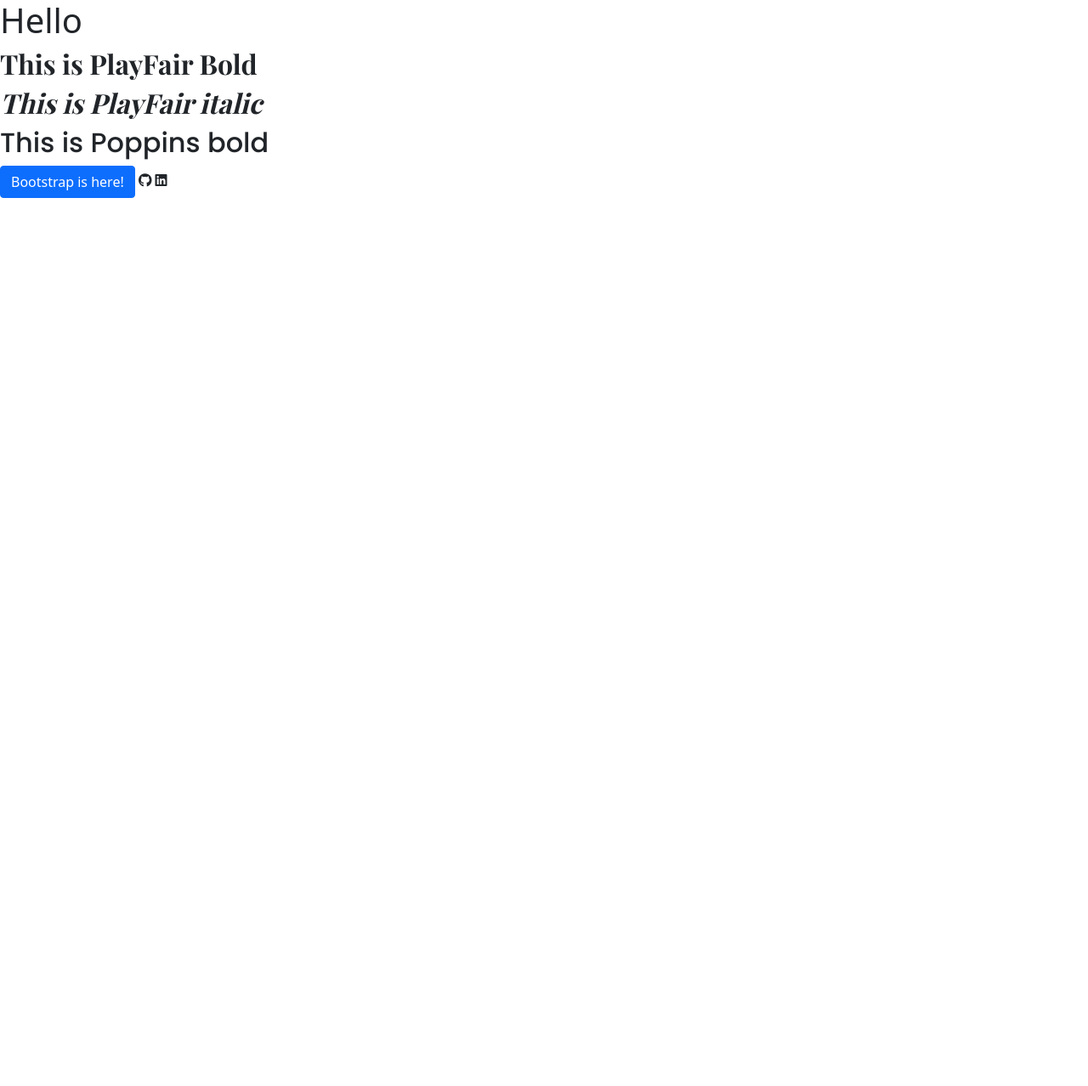
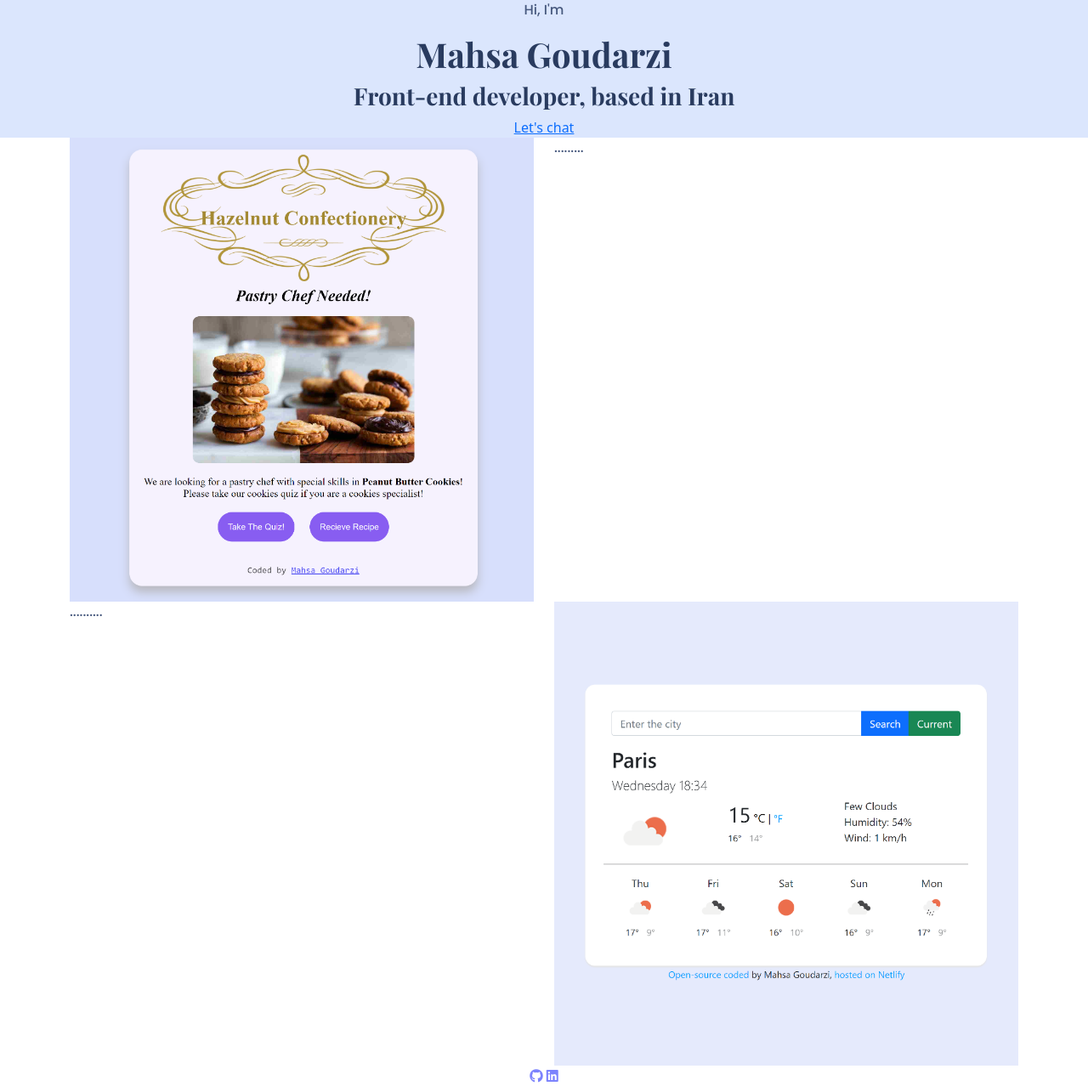
Before and after one commit to Mahsa-Goudarzi/My-Portfolio, a plain HTML site: page index.html in a window 1280 px wide. Shown: the whole page at 85% size. Before the commit the page ends 800 px from the top, so only its background shows below. Drawn offline with nearby package versions, Linux system fonts and the light colour scheme; a web font is replaced by a local one.

Commit message:
Adding the structure of homepage

```diff
--- a/index.html
+++ b/index.html
@@ -36,15 +36,51 @@
 
     <!--Link to styling CSS file-->
     <link rel="stylesheet" href="src/styles.css" />
+
     <title>Document</title>
   </head>
   <body>
-    <h1>Hello</h1>
-    <h2 class="playfair-bold">This is PlayFair Bold</h2>
-    <h2 class="playfair-italic">This is PlayFair italic</h2>
-    <h2 class="poppins-bold">This is Poppins bold</h2>
-    <button class="btn btn-primary">Bootstrap is here!</button>
-    <i class="fab fa-github"></i>
-    <i class="fab fa-linkedin"></i>
+    <div class="hero-container">
+      <p>Hi, I'm</p>
+      <h1>Mahsa Goudarzi</h1>
+      <h3>Front-end developer, based in Iran</h3>
+      <a href="/about.html#contact" class="">Let's chat</a>
+    </div>
+
+    <div class="container">
+      <div class="row">
+        <div class="col-md-6">
+          <img src="images/cookies-app.png" class="img-fluid" alt="" />
+        </div>
+        <div class="col-md-6">
+          <p>.........</p>
+        </div>
+      </div>
+
+      <div class="row">
+        <div class="col-md-6">
+          <p>..........</p>
+        </div>
+        <div class="col-md-6">
+          <img src="images/weather-app.png" class="img-fluid" alt="" />
+        </div>
+      </div>
+    </div>
+
+    <footer>
+      <a
+        href="https://github.com/Mahsa-Goudarzi"
+        class="footer"
+        title="Mahsa's GitHub"
+        ><i class="fab fa-github"></i
+      ></a>
+
+      <a
+        href="https://www.linkedin.com/in/mahsagoudarzi/"
+        class="footer"
+        title="Mahsa's LinkedIn"
+        ><i class="fab fa-linkedin"></i
+      ></a>
+    </footer>
   </body>
 </html>
--- a/src/styles.css
+++ b/src/styles.css
@@ -1,17 +1,61 @@
 :root {
+  --button-color-primary: #7c83fd;
+  --buttun-color-secondary: #96baff;
+  --background-color: #dbe6fd;
+  --font-color-primary: #293b5f;
+  --font-color-secondary: #47597e;
   --heading-font-family: "Playfair Display", serif;
   --default-font-family: "Poppins", sans-serif;
 }
 
-.playfair-bold {
+h1,
+h2,
+h3,
+h4,
+h5,
+h6 {
+  color: var(--font-color-primary);
   font-family: var(--heading-font-family);
 }
 
-.playfair-italic {
-  font-family: var(--heading-font-family);
-  font-style: italic;
+p {
+  color: var(--font-color-secondary);
+  font-family: var(--default-font-family);
 }
 
-.poppins-bold {
-  font-family: var(--default-font-family);
+h1,
+h2 {
+  overflow: hidden;
+  animation: moveInLeft 3s ease-out;
+  animation-delay: 2s;
+  animation-duration: 4s;
 }
+
+h3 {
+  animation: fadeInRight 3s ease-out;
+  animation-delay: 2s;
+  animation-duration: 3s;
+}
+
+footer {
+  text-align: center;
+}
+
+.hero-container {
+  text-align: center;
+  background: var(--background-color);
+}
+
+.button-link {
+  color: white;
+  text-decoration: none;
+  padding: 20px;
+  border: 1px solid var(--button-color-primary);
+  border-radius: 5px;
+  background-color: var(--button-color-primary);
+}
+
+.footer,
+.footer:hover {
+  color: var(--button-color-primary);
+}
```
Also changed, not shown: images/cookies-app.png (added), images/weather-app.png (added).
